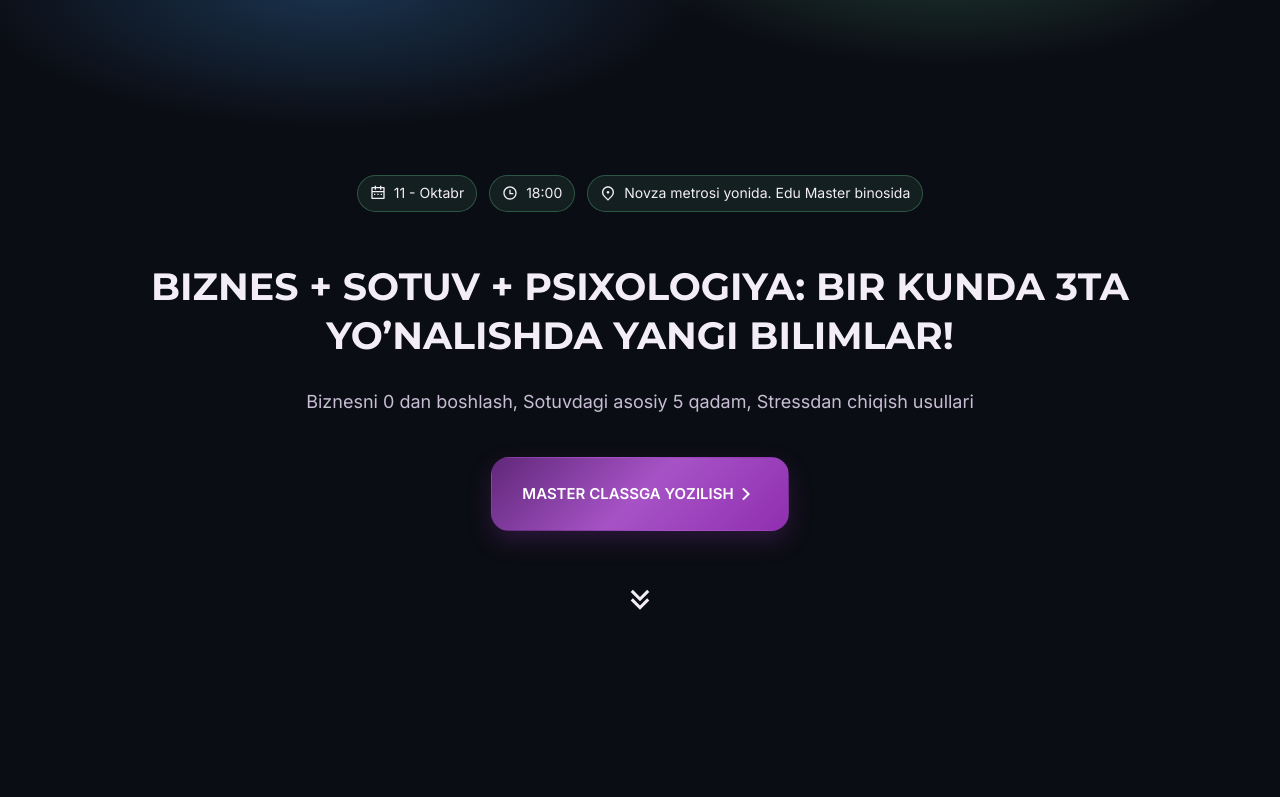
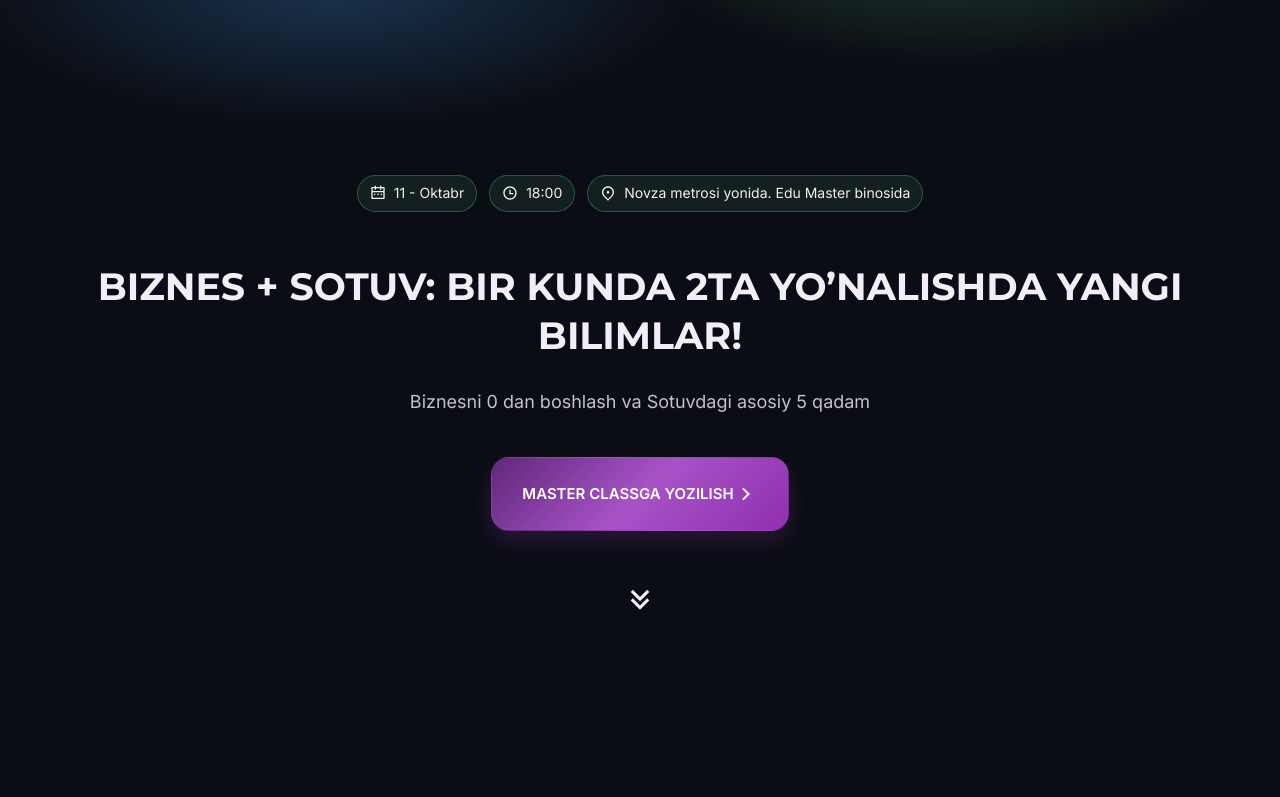
Before and after one commit to akmalov11c/masterclass, a plain HTML site: page index.html in a window 1280 px wide. Shown: the top 797 px of the page. Drawn offline with Linux system fonts and the light colour scheme.

Commit message:
Update index.html

```diff
--- a/index.html
+++ b/index.html
@@ -93,12 +93,11 @@
           >
         </div>
         <h1 class="title-xl">
-          Biznes + Sotuv + Psixologiya: Bir kunda 3ta yo’nalishda yangi
+          Biznes + Sotuv: Bir kunda 2ta yo’nalishda yangi
           bilimlar!
         </h1>
         <p class="lead">
-          Biznesni 0 dan boshlash, Sotuvdagi asosiy 5 qadam, Stressdan chiqish
-          usullari
+          Biznesni 0 dan boshlash va Sotuvdagi asosiy 5 qadam
         </p>
         <div class="cta">
           <a class="btn btn-primary" href="#form"
```
